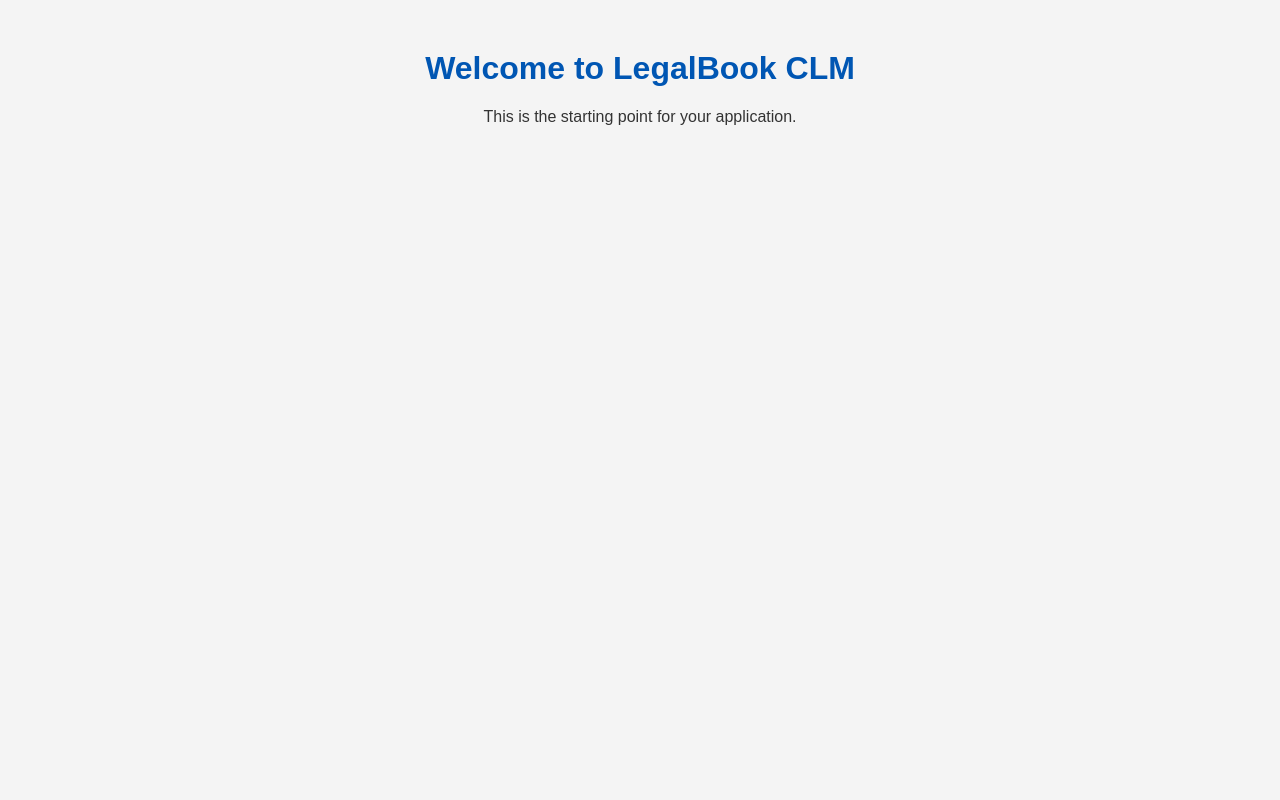
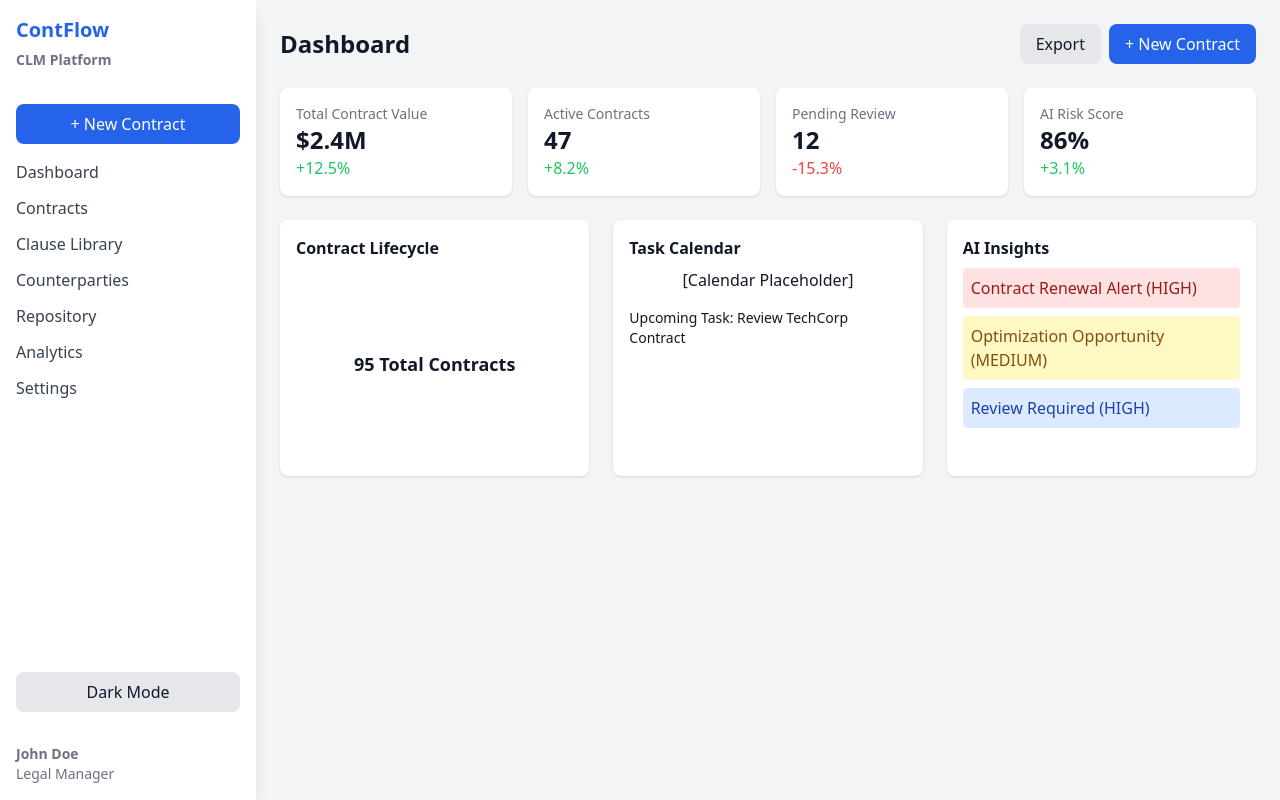
Before and after one commit to brpuneet898/legalbook-new-clm, a Flask app: page / in a window 1280 px wide. Run offline with Flask 3, Linux system fonts and the light colour scheme; some libraries are stand-ins or nearby versions.

Commit message:
updated homepage

```diff
--- a/static/style.css
+++ b/static/style.css
@@ -1,11 +1,3 @@
 body {
-    font-family: Arial, sans-serif;
-    background-color: #f4f4f4;
-    color: #333;
-    text-align: center;
-    margin-top: 50px;
+  font-family: 'Inter', Arial, sans-serif;
 }
-
-h1 {
-    color: #0056b3;
-}
--- a/templates/index.html
+++ b/templates/index.html
@@ -1,13 +1,129 @@
 <!DOCTYPE html>
 <html lang="en">
 <head>
-    <meta charset="UTF-8">
-    <meta name="viewport" content="width=device-width, initial-scale=1.0">
-    <title>LegalBook CLM</title>
-    <link rel="stylesheet" href="{{ url_for('static', filename='style.css') }}">
+  <meta charset="UTF-8">
+  <meta name="viewport" content="width=device-width, initial-scale=1.0">
+  <title>LegalBook CLM</title>
+  <script src="https://cdn.tailwindcss.com"></script>
+  <script>
+    // Ensure Tailwind respects manual dark mode toggling
+    tailwind.config = {
+      darkMode: 'class'
+    }
+
+    function toggleTheme() {
+      const html = document.documentElement;
+      html.classList.toggle('dark');
+
+      const themeBtn = document.getElementById("theme-toggle");
+      if (html.classList.contains("dark")) {
+        themeBtn.textContent = "Light Mode";
+      } else {
+        themeBtn.textContent = "Dark Mode";
+      }
+    }
+
+    // Dummy New Contract function
+    function newContract() {
+      alert("New Contract button clicked! Functionality coming soon.");
+    }
+
+    // Optional: start in light mode by default
+    window.onload = function() {
+      const html = document.documentElement;
+      html.classList.remove("dark"); // start in light
+      document.getElementById("theme-toggle").textContent = "Dark Mode";
+    }
+  </script>
 </head>
-<body>
-    <h1>Welcome to LegalBook CLM</h1>
-    <p>This is the starting point for your application.</p>
+<body class="bg-gray-100 dark:bg-gray-900 text-gray-900 dark:text-gray-100 font-sans">
+  <div class="flex h-screen">
+    <!-- Sidebar -->
+    <aside class="w-64 bg-white dark:bg-gray-800 shadow-lg flex flex-col">
+      <div class="p-4 text-xl font-bold text-blue-600 dark:text-blue-400">ContFlow<br><span class="text-sm text-gray-500 dark:text-gray-400">CLM Platform</span></div>
+      <button onclick="newContract()" class="m-4 py-2 px-4 bg-blue-600 hover:bg-blue-700 text-white rounded-lg">+ New Contract</button>
+      <nav class="flex-1 px-4 space-y-3 text-gray-700 dark:text-gray-300">
+        <a href="#" class="block hover:text-blue-600">Dashboard</a>
+        <a href="#" class="block hover:text-blue-600">Contracts</a>
+        <a href="#" class="block hover:text-blue-600">Clause Library</a>
+        <a href="#" class="block hover:text-blue-600">Counterparties</a>
+        <a href="#" class="block hover:text-blue-600">Repository</a>
+        <a href="#" class="block hover:text-blue-600">Analytics</a>
+        <a href="#" class="block hover:text-blue-600">Settings</a>
+      </nav>
+      <div class="p-4">
+        <button id="theme-toggle" onclick="toggleTheme()" class="w-full py-2 px-4 bg-gray-200 dark:bg-gray-700 rounded-lg">Dark Mode</button>
+      </div>
+      <div class="p-4 text-sm text-gray-500 dark:text-gray-400">
+        <div class="font-semibold">John Doe</div>
+        <div>Legal Manager</div>
+      </div>
+    </aside>
+
+    <!-- Main Dashboard -->
+    <main class="flex-1 p-6 overflow-y-auto">
+      <div class="flex justify-between items-center mb-6">
+        <h1 class="text-2xl font-bold">Dashboard</h1>
+        <div class="flex space-x-2">
+          <button class="px-4 py-2 bg-gray-200 dark:bg-gray-700 rounded-lg">Export</button>
+          <button onclick="newContract()" class="px-4 py-2 bg-blue-600 hover:bg-blue-700 text-white rounded-lg">+ New Contract</button>
+        </div>
+      </div>
+
+      <!-- Top Stats -->
+      <div class="grid grid-cols-4 gap-4 mb-6">
+        <div class="bg-white dark:bg-gray-800 p-4 rounded-lg shadow">
+          <div class="text-sm text-gray-500 dark:text-gray-400">Total Contract Value</div>
+          <div class="text-2xl font-bold">$2.4M</div>
+          <div class="text-green-500">+12.5%</div>
+        </div>
+        <div class="bg-white dark:bg-gray-800 p-4 rounded-lg shadow">
+          <div class="text-sm text-gray-500 dark:text-gray-400">Active Contracts</div>
+          <div class="text-2xl font-bold">47</div>
+          <div class="text-green-500">+8.2%</div>
+        </div>
+        <div class="bg-white dark:bg-gray-800 p-4 rounded-lg shadow">
+          <div class="text-sm text-gray-500 dark:text-gray-400">Pending Review</div>
+          <div class="text-2xl font-bold">12</div>
+          <div class="text-red-500">-15.3%</div>
+        </div>
+        <div class="bg-white dark:bg-gray-800 p-4 rounded-lg shadow">
+          <div class="text-sm text-gray-500 dark:text-gray-400">AI Risk Score</div>
+          <div class="text-2xl font-bold">86%</div>
+          <div class="text-green-500">+3.1%</div>
+        </div>
+      </div>
+
+      <!-- Middle Section -->
+      <div class="grid grid-cols-3 gap-6">
+        <!-- Contract Lifecycle -->
+        <div class="bg-white dark:bg-gray-800 p-4 rounded-lg shadow">
+          <h2 class="font-semibold mb-2">Contract Lifecycle</h2>
+          <div class="flex justify-center items-center h-48 text-lg font-bold">95 Total Contracts</div>
+        </div>
+
+        <!-- Task Calendar -->
+        <div class="bg-white dark:bg-gray-800 p-4 rounded-lg shadow">
+          <h2 class="font-semibold mb-2">Task Calendar</h2>
+          <div class="text-center">[Calendar Placeholder]</div>
+          <div class="mt-4 text-sm">Upcoming Task: Review TechCorp Contract</div>
+        </div>
+
+        <!-- AI Insights -->
+        <div class="bg-white dark:bg-gray-800 p-4 rounded-lg shadow">
+          <h2 class="font-semibold mb-2">AI Insights</h2>
+          <div class="p-2 bg-red-100 text-red-800 rounded mb-2">
+            Contract Renewal Alert (HIGH)
+          </div>
+          <div class="p-2 bg-yellow-100 text-yellow-800 rounded mb-2">
+            Optimization Opportunity (MEDIUM)
+          </div>
+          <div class="p-2 bg-blue-100 text-blue-800 rounded">
+            Review Required (HIGH)
+          </div>
+        </div>
+      </div>
+    </main>
+  </div>
 </body>
 </html>
```
